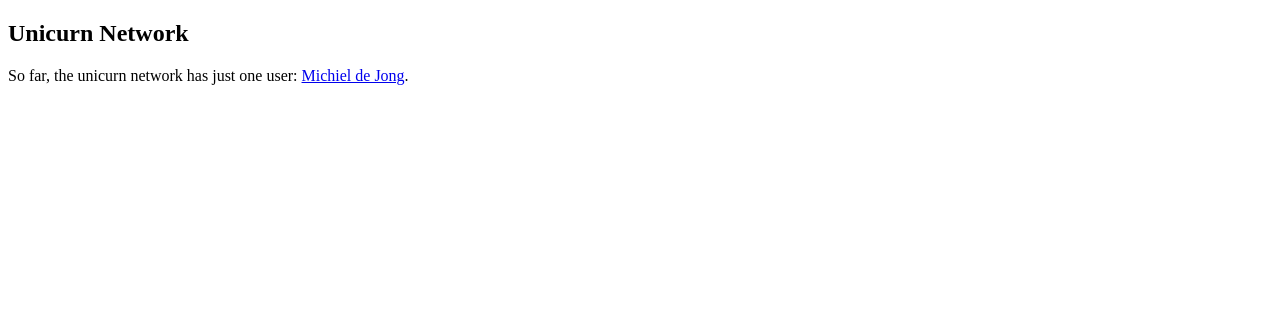
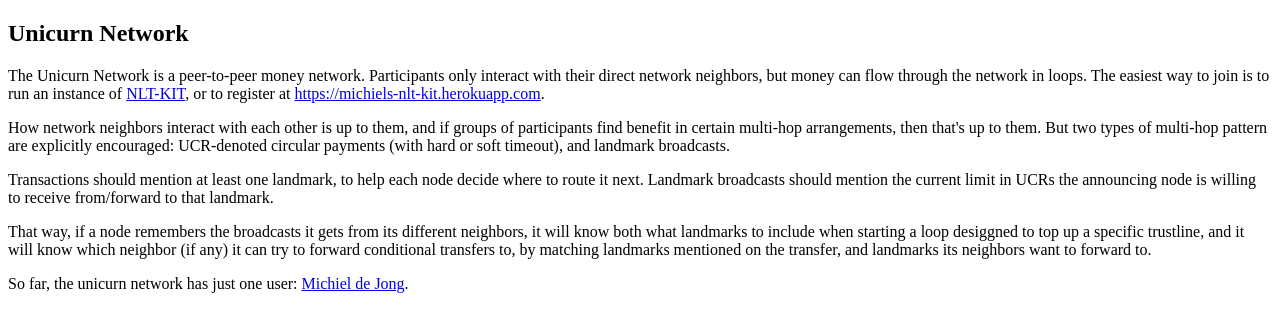
Before and after one commit to ledgerloops/unicurn.network, a plain HTML site: page index.html in a window 1280 px wide. Drawn offline with Linux system fonts and the light colour scheme.

Commit message:
ultra-short explanation of network money and landmarks

```diff
--- a/index.html
+++ b/index.html
@@ -9,6 +9,10 @@
   </head>
   <body>
     <h2>Unicurn Network</h2>
+    <p>The Unicurn Network is a peer-to-peer money network. Participants only interact with their direct network neighbors, but money can flow through the network in loops. The easiest way to join is to run an instance of <a href="https://github.com/ledgerloops/nlt-kit">NLT-KIT</a>, or to register at <a href="https://michiels-nlt-kit.herokuapp.com">https://michiels-nlt-kit.herokuapp.com</a>.
+    <p>How network neighbors interact with each other is up to them, and if groups of participants find benefit in certain multi-hop arrangements, then that's up to them. But two types of multi-hop pattern are explicitly encouraged: UCR-denoted circular payments (with hard or soft timeout), and landmark broadcasts.</p>
+    <p>Transactions should mention at least one landmark, to help each node decide where to route it next. Landmark broadcasts should mention the current limit in UCRs the announcing node is willing to receive from/forward to that landmark.</p>
+    <p>That way, if a node remembers the broadcasts it gets from its different neighbors, it will know both what landmarks to include when starting a loop desiggned to top up a specific trustline, and it will know which neighbor (if any) it  can try to forward conditional transfers to, by matching landmarks mentioned on the transfer, and landmarks its neighbors want to forward to.</p>
     <p>So far, the unicurn network has just one user: <a id="link" href="https://michiels-nlt-kit.herokuapp.com/profile/michiel">Michiel de Jong</a>.</p>
   </body>
   <script>
```
